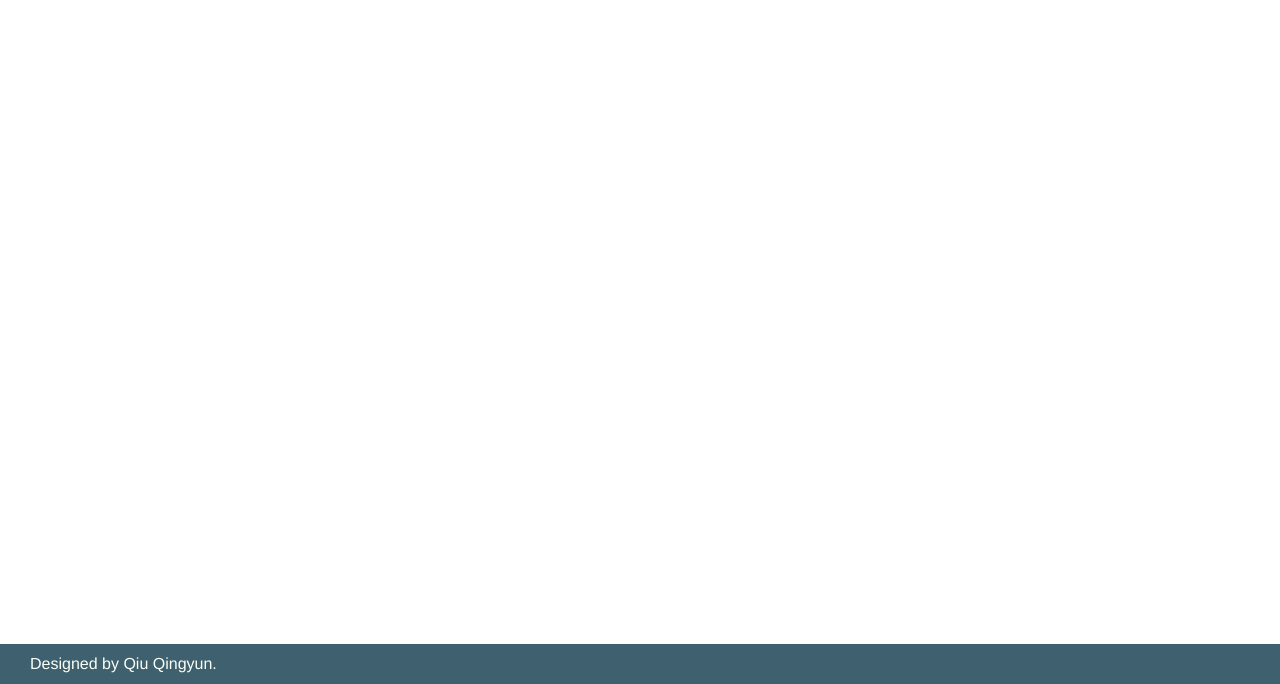
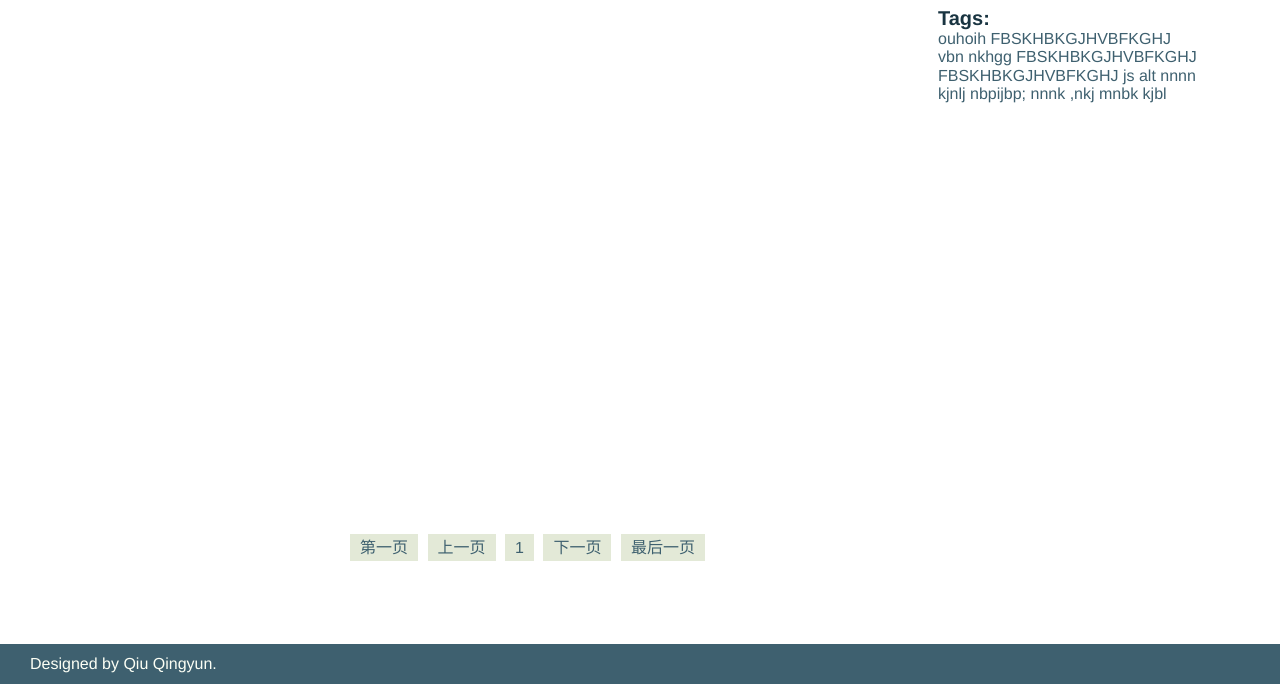
Before and after one commit to qiuqingyun/new-web, a plain HTML site: page index.html in a window 1280 px wide. Shown: the part 116-800 px from the top of the page. Drawn offline with Linux system fonts and the light colour scheme.

Commit message:
完善框架

```diff
--- a/index.html
+++ b/index.html
@@ -24,7 +24,44 @@
 			</form>
 		</header>
 		<div id="content">
+			<div id="tableShow">
+				<div id="mainBody">
 
+					<article>
+
+					</article>
+
+					<div id="pageNavi">
+						<ul>
+							<li><a href="">第一页</a></li>
+							<li><a href="">上一页</a></li>
+							<li><a href="">1</a></li>
+							<li><a href="">下一页</a></li>
+							<li><a href="">最后一页</a></li>
+						</ul>
+					</div>
+				</div>
+				<aside id="sidebar">
+					<div id="tags">
+						<h2>Tags:</h2>
+						<a href="">ouhoih</a>
+						<a href="">FBSKHBKGJHVBFKGHJ</a>
+						<a href="">vbn</a>
+						<a href="">nkhgg</a>
+						<a href="">FBSKHBKGJHVBFKGHJ</a>
+						<a href="">FBSKHBKGJHVBFKGHJ</a>
+						<a href="">js</a>
+						<a href="">alt</a>
+						<a href="">nnnn</a>
+						<a href="">kjnlj</a>
+						<a href="">nbpijbp;</a>
+						<a href="">nnnk</a>
+						<a href="">,nkj</a>
+						<a href="">mnbk</a>
+						<a href="">kjbl</a>
+					</div>
+				</aside>
+			</div>
 		</div>
 		<footer id="footer">
 			<p>Designed by Qiu Qingyun.</p>
--- a/script.js
+++ b/script.js
@@ -1,15 +1,21 @@
 window.onload=init;
-
 function init(){
-    footerPosition();
+    positioning();
 }
-
-//当内容高度小于视口高度时，更改footer的位置使其位于视口底部
-function footerPosition(){
-    var bodyHeight=document.body.clientHeight
+//保持页脚和翻页按钮在页面最下方
+function positioning(){
+    var bodyHeight=document.body.clientHeight+80;
     var windowHeight= window.innerHeight;
-    var footerHeight=document.getElementById('footer');
+    var headerHeight=document.getElementById("header").clientHeight;
+    var footerHeight=document.getElementById('footer').clientHeight;
+    var contHeight=document.getElementById('content').clientHeight;
+    var footer=document.getElementById('footer');
+    var body=document.getElementById('content');
     if(bodyHeight<windowHeight){
-        footerHeight.style.bottom="0rem";
+        footer.style.bottom="0rem";
+    }
+    if(headerHeight+footerHeight+bodyHeight<windowHeight){
+        body.style.height=(windowHeight-headerHeight-footerHeight)/10-8+"rem";
     }
 }
+//clientHeight
--- a/style.css
+++ b/style.css
@@ -11,9 +11,10 @@ header{
 }
 #content{
     width: 95%;
-    margin: 0rem auto;
+    margin: 0rem auto 8rem auto;
     border-top:0.3rem #3E606F solid;
     min-width: 80rem;
+    display: table;
 }
 footer{
     height: 4rem;
@@ -27,6 +28,30 @@ footer{
 footer>p{
     margin-left: 3rem;
 }
+ul{
+    list-style-type: none;
+}
+a:link,a:visited{
+    color: #3E606F;
+}
+#tableShow{
+    display: table-row;
+}
+#mainBody{
+    position: relative;
+    display: table-cell;
+    padding-bottom: 8rem;
+    padding-left: 5rem;
+}
+aside{
+    display: table-cell;
+    width: 26rem;
+    padding: 2rem 5rem 2rem 2rem;;
+}
+article{
+    margin-top: 3rem;
+}
+/*导航框*/
 nav,nav>ul{
     height: 5rem;
 }
@@ -39,7 +64,6 @@ nav{
 nav ul{
     margin: 0rem;
     padding: 0rem;
-    list-style-type: none;
 }
 
 nav li{
@@ -53,12 +77,10 @@ nav li a{
     padding: 0.9rem 1rem;
     font-weight: bold;
 }
-nav li a:link,nav li a:visited{
-    color: #3E606F;
+nav li a:hover{
+    border-bottom:0.3rem #e3e9d7 solid;
 }
-nav li a:hover{
-    border-bottom:0.3rem #D1DBBD solid;
-}
+/*搜索框*/
 header form{
     position: absolute;
     bottom: 0.3rem;
@@ -79,8 +101,8 @@ header form{
     margin: 0rem;
     position: relative;
     right:3.4rem;
-    background-color: #D1DBBD;
-    border-color:#D1DBBD;
+    background-color: #e3e9d7;
+    border-color:#e3e9d7;
     border-style: solid;
 }
 #search:focus{
@@ -90,10 +112,38 @@ header form{
     outline: none;
 }
 #button:hover{
-    background-color: rgba(209, 219, 189, 0.6);
-    border-color: rgba(209, 219, 189, 0.6);
+    background-color: #D1DBBD;
+    border-color: #D1DBBD;
+    cursor:pointer;
 }
 #button:active{
     background-color: #91AA9D;
     border-color: #91AA9D;
+    cursor:pointer;
 }
+/*页面导航*/
+#pageNavi{
+    position: absolute;
+    bottom: 0rem;
+    margin: 0rem auto;
+    width: 100%;
+}
+#pageNavi ul{
+    height: 2.8rem;
+    margin: 0rem;
+    padding: 0rem;
+    width: 100%;
+    text-align: center;
+}
+#pageNavi li{
+    display: inline;
+    font-size: 1.6rem;
+}
+#pageNavi li a{
+    padding: 0.5rem 1rem;
+    margin-left: 0.5rem;
+    background-color: #e3e9d7;
+}
+#pageNavi li a:hover{
+    background-color: #D1DBBD;
+}
```
Also changed, not shown: normalize.css.
